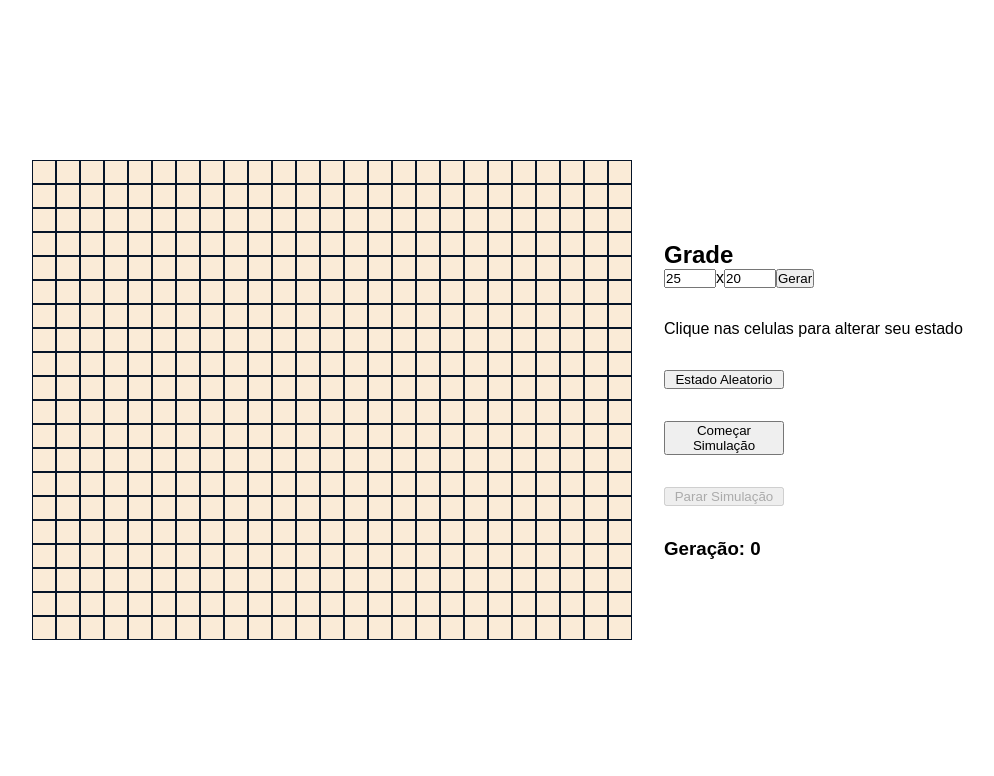
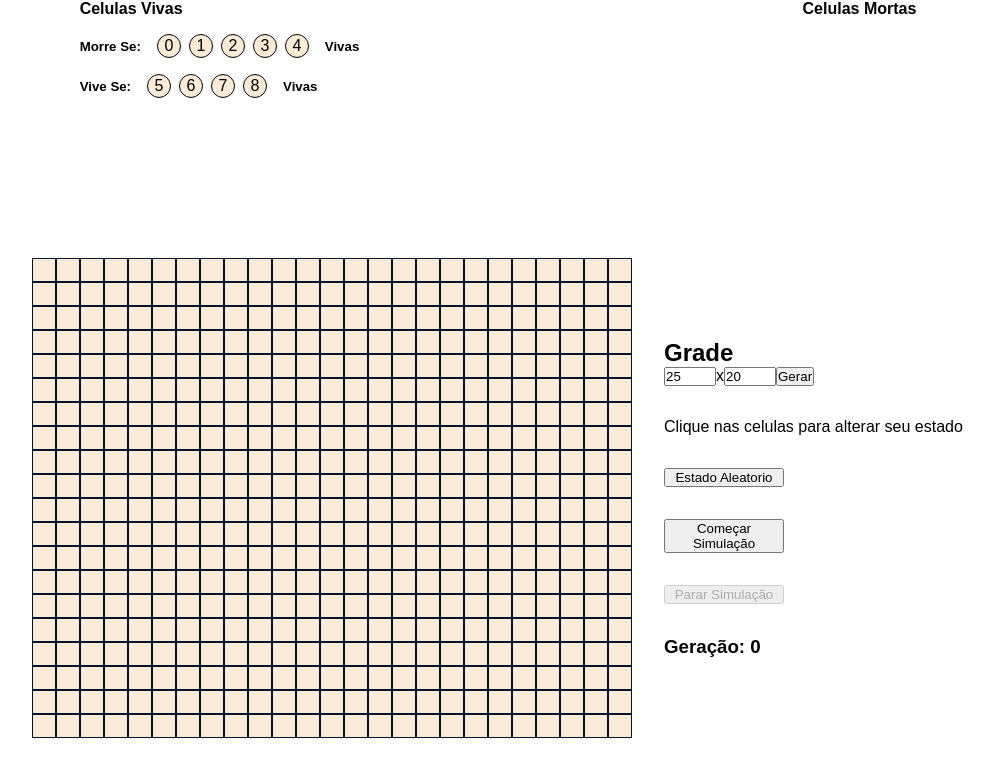
Before and after one commit to willian-pessoa/automato-celular, a React (Vite) app: page / in a window 1280 px wide. Shown: the top 776 px of the page, without its empty margins (142-1136 px from the left). Built offline with nearby package versions, Linux system fonts and the light colour scheme.

Commit message:
create rule component

```diff
--- a/src/App.scss
+++ b/src/App.scss
@@ -1,13 +1,16 @@
 .App {
   min-height: 100vh;
   width: 100vw;
+  flex-direction: column;
 
   .automato-container {
     min-height: 100vh;
+    width: 100%;
     display: flex;
     justify-content: center;
     align-items: center;
     gap: 2rem;
+    overflow-x: hidden;
 
     .input-container {
       min-width: 300px;
--- a/src/App.tsx
+++ b/src/App.tsx
@@ -1,10 +1,12 @@
-import { useMemo, useEffect, useState } from "react";
+import { useEffect, useState } from "react";
 import "./App.scss";
 import AutomatoCelular from "./utils/automatoCelular";
 
 import DrawAutomatoCelular from "./components/DrawAutomatoCelular";
+import AutomatoConfigs from "./components/AutomatoConfigs";
+import { AutomatoRules } from "./utils/automatoCelularTypes";
 
-const RULE = {
+const RULE: AutomatoRules = {
   isLive: {
     dies: { alive: [0, 1, 2, 3, 4] },
     lives: { alive: [5, 6, 7, 8] },
@@ -18,8 +20,9 @@ const RULE = {
 function App() {
   const [width, setWidth] = useState(25);
   const [height, setHeight] = useState(20);
+  const [rule, setRule] = useState<AutomatoRules>(RULE);
   const [automato, setAutomato] = useState(
-    new AutomatoCelular(width, height, RULE)
+    new AutomatoCelular(width, height, rule)
   );
   const [countGenerations, setCountGenerations] = useState(0);
   const [automatoLoop, setAutomatoLoop] = useState(false);
@@ -31,27 +34,28 @@ function App() {
     const automatoInterval: NodeJS.Timer = setInterval(() => {
       const newAutomato = automato.nextGen();
       const curGeneration = countGenerations + 1;
-      setAutomato(new AutomatoCelular(width, height, RULE, newAutomato));
+      setAutomato(new AutomatoCelular(width, height, rule, newAutomato));
       setCountGenerations(curGeneration);
     }, automatoDelay);
 
     if (!automatoLoop) clearInterval(automatoInterval);
     return () => clearInterval(automatoInterval);
-  }, [automato, countGenerations, height, width, automatoLoop]);
+  }, [automato, countGenerations, height, width, automatoLoop, rule]);
 
   const handleGenerateGrade = () => {
     setCountGenerations(0);
-    setAutomato(new AutomatoCelular(width, height, RULE));
+    setAutomato(new AutomatoCelular(width, height, rule));
   };
 
   const handleGenerateRandomGen = () => {
     setCountGenerations(0);
     const newAutomato = automato.getRandomGen();
-    setAutomato(new AutomatoCelular(width, height, RULE, newAutomato));
+    setAutomato(new AutomatoCelular(width, height, rule, newAutomato));
   };
 
   return (
     <div className="App">
+      <AutomatoConfigs rule={rule} setRule={setRule} />
       <div className="automato-container">
         <DrawAutomatoCelular
           matriz={automato.getGen()}
--- /dev/null
+++ b/src/components/AutomatoConfigs.scss
@@ -0,0 +1,35 @@
+.automato-configs {
+  display: flex;
+  width: 100%;
+  justify-content: space-around;
+
+  .alive-cell__container {
+    display: flex;
+    flex-direction: column;
+    gap: 1rem;
+
+    .dies-if,
+    .lives-if {
+      display: flex;
+      gap: 1rem;
+      align-items: center;
+    }
+
+    .dies-if-x-alive,
+    .lives-if-x-alive {
+      display: flex;
+      gap: 0.5rem;
+
+      .draggable-item {
+        border-radius: 50%;
+        width: 1.5rem;
+        height: 1.5rem;
+        border: 1px solid black;
+        text-align: center;
+        padding-top: 2px;
+        background-color: antiquewhite;
+        cursor: grab;
+      }
+    }
+  }
+}
--- /dev/null
+++ b/src/components/AutomatoConfigs.tsx
@@ -0,0 +1,50 @@
+import { Dispatch, SetStateAction } from "react";
+import { AutomatoRules } from "../utils/automatoCelularTypes";
+
+import "./AutomatoConfigs.scss";
+
+interface AutomatoConfigsProps {
+  rule: AutomatoRules;
+  setRule: Dispatch<SetStateAction<AutomatoRules>>;
+}
+
+const AutomatoConfigs = ({ rule, setRule }: AutomatoConfigsProps) => {
+  return (
+    <div className="automato-configs">
+      <div className="alive-cell__container">
+        <h4>Celulas Vivas</h4>
+        <div className="dies-if">
+          <h5>Morre Se:</h5>
+          <div className="dies-if-x-alive">
+            {rule.isLive.dies.alive.map((alive) => {
+              return (
+                <div className="draggable-item" draggable>
+                  {alive}
+                </div>
+              );
+            })}
+          </div>
+          <h5>Vivas</h5>
+        </div>
+        <div className="lives-if">
+          <h5>Vive Se:</h5>
+          <div className="lives-if-x-alive">
+            {rule.isLive.lives.alive.map((alive) => {
+              return (
+                <div className="draggable-item" draggable>
+                  {alive}
+                </div>
+              );
+            })}
+          </div>
+          <h5>Vivas</h5>
+        </div>
+      </div>
+      <div className="dead-cell__container">
+        <h4>Celulas Mortas</h4>
+      </div>
+    </div>
+  );
+};
+
+export default AutomatoConfigs;
--- a/src/index.css
+++ b/src/index.css
@@ -3,4 +3,5 @@
   padding: 0;
   box-sizing: border-box;
   font-family: sans-serif;
+  overflow-x: hidden;
 }
```
